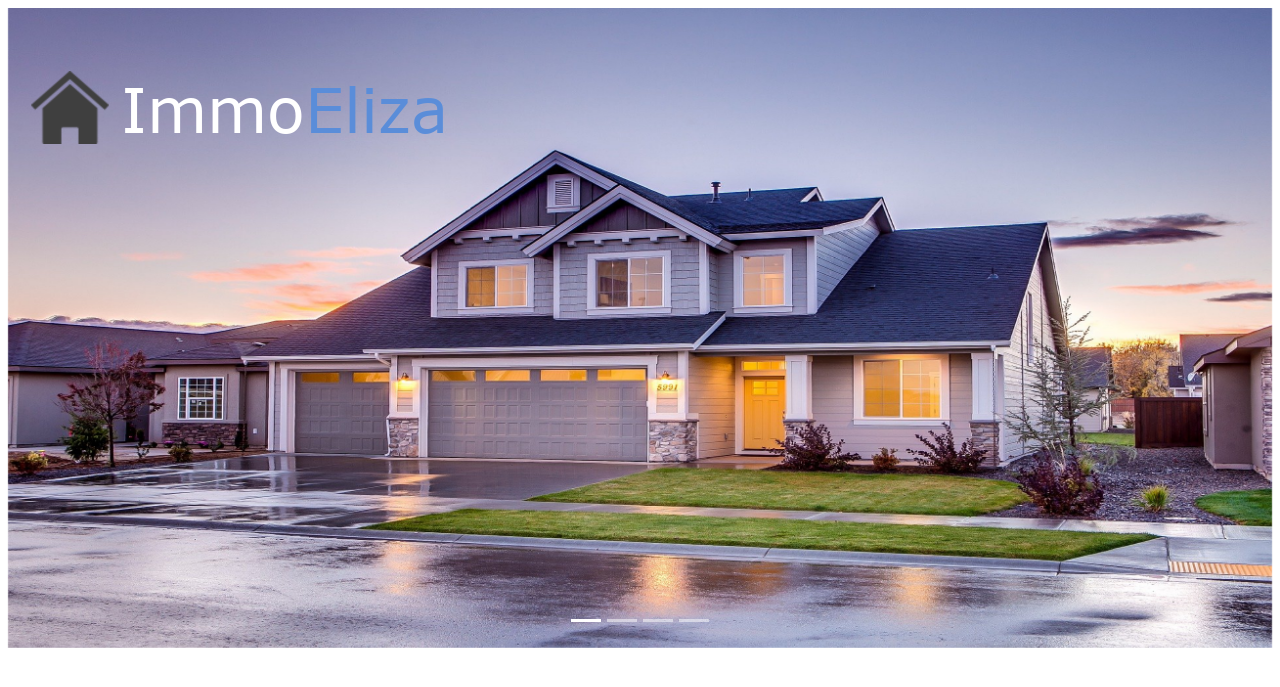
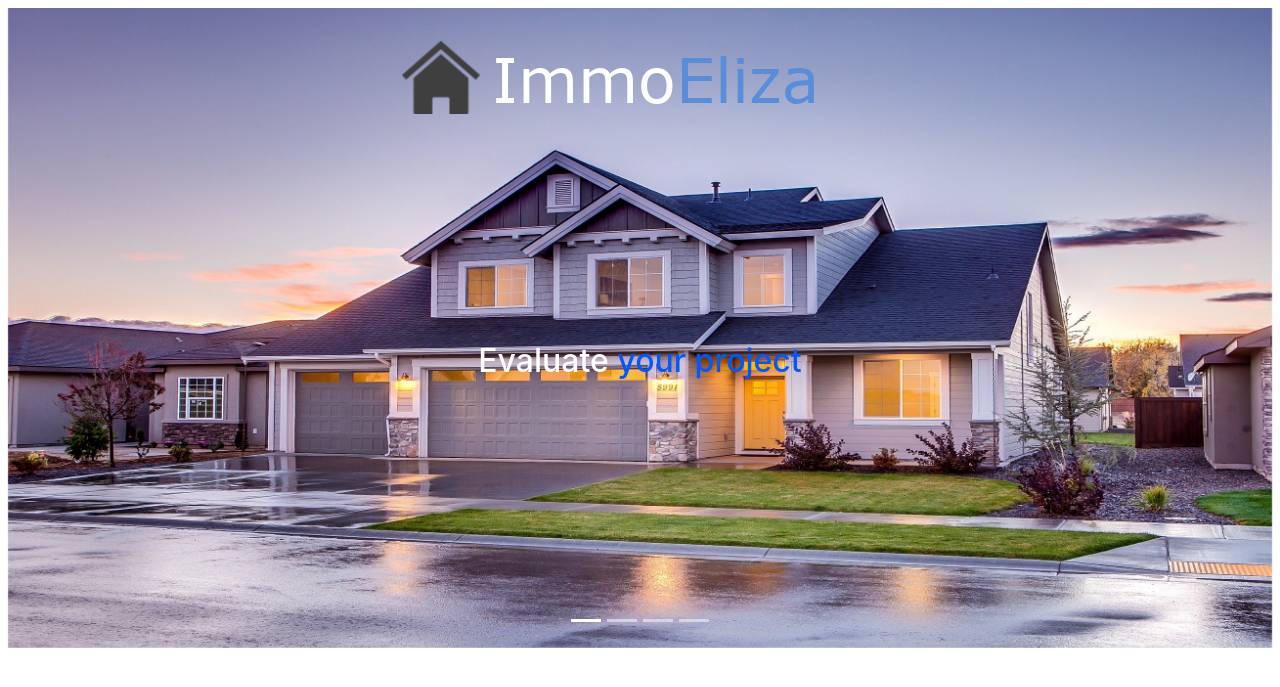
Before and after one commit to Gabrielju/ImmoEliza, a PHP site: page / in a window 1280 px wide. Shown: the top 687 px of the page. Run offline with PHP 8.4, Linux system fonts and the light colour scheme; some libraries are stand-ins or nearby versions.

Commit message:
ajout texte

```diff
--- a/assets/css/style.css
+++ b/assets/css/style.css
@@ -7,8 +7,7 @@
 
 }
 
-.carousel-caption{
-    bottom: 16rem;
-    right: 100em;
-    left: 0.8rem;
+.carousel-caption  {
+    bottom: 15rem;
+
 }
--- a/index.html
+++ b/index.html
@@ -30,8 +30,9 @@
           </div>
           <div class="carousel-caption">
             <img src="assets/images/logo.png">
+            <h2>Evaluate <span style="color: rgb(0, 89, 255);">your project</span></h2>
         </div>
-    </div>
+        </div>
     <div class="item">
           <div class="carousel-item">
             <img src="assets/images/house-4498947_1920.jpg" class="d-block w-100" alt="..." >
```
